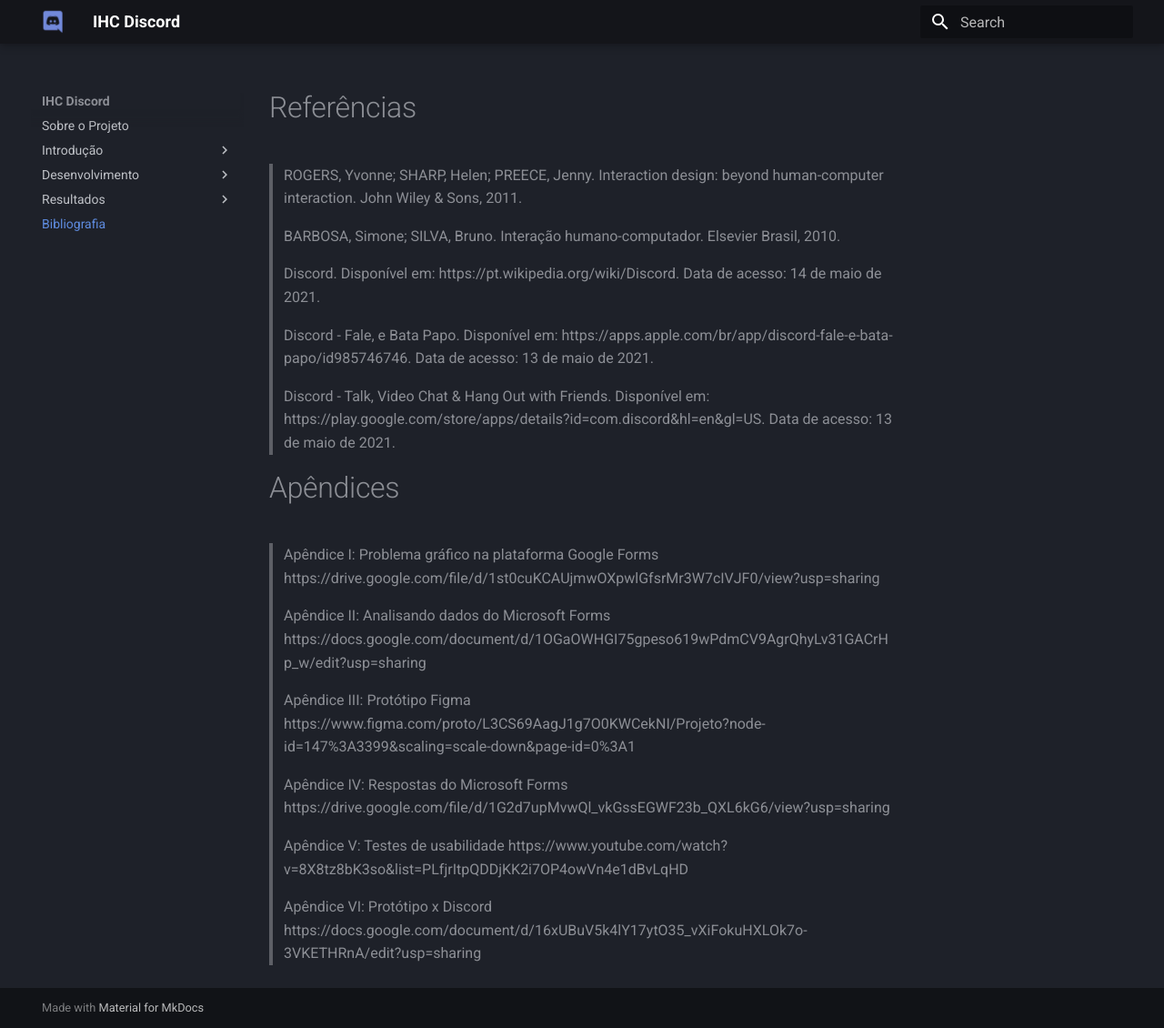
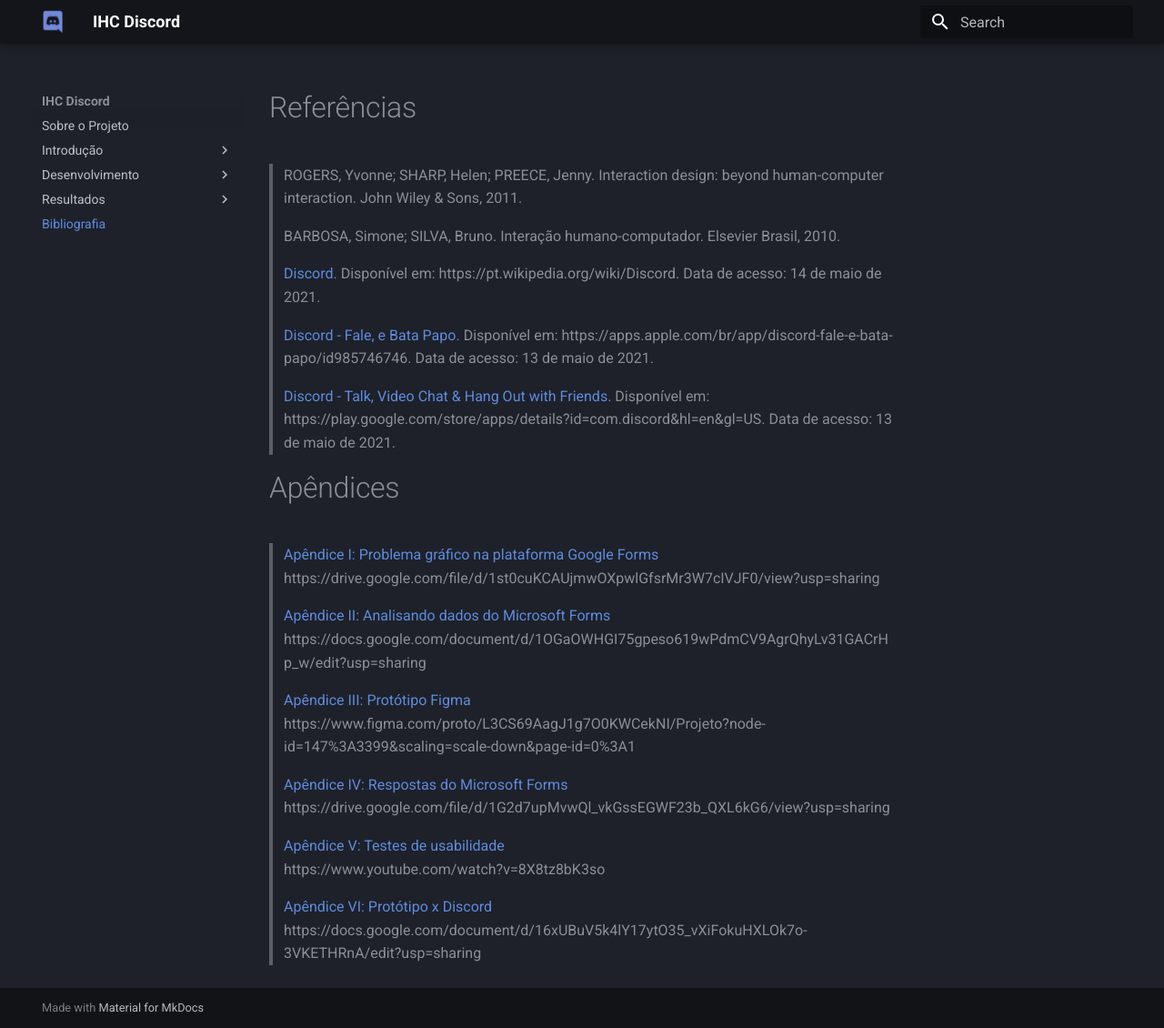
Before and after one commit to HB-fga/IHC-2020.2-Discord, an MkDocs documentation site: the page built from docs/Bibliografia.md, in a window 1280 px wide and 1130 px high. Shown: the whole window at 91% size. Built offline with MkDocs 1.6.1 and Material for MkDocs 9.7.7, drawn with Linux system fonts in a browser that asks for light colours; old or Windows-style settings are respelled for this version of MkDocs; some of the changed lines change nothing that is shown.

Commit message:
atualizando links na Bibliografia

```diff
--- a/docs/Bibliografia.md
+++ b/docs/Bibliografia.md
@@ -3,27 +3,27 @@
 
 > BARBOSA, Simone; SILVA, Bruno. Interação humano-computador. Elsevier Brasil, 2010.
 
-> Discord. Disponível em: https://pt.wikipedia.org/wiki/Discord. Data de acesso: 14 de maio de 2021.
+> [Discord.](https://pt.wikipedia.org/wiki/Discord) Disponível em: https://pt.wikipedia.org/wiki/Discord. Data de acesso: 14 de maio de 2021.
 
-> Discord - Fale, e Bata Papo. Disponível em: https://apps.apple.com/br/app/discord-fale-e-bata-papo/id985746746. Data de acesso: 13 de maio de 2021.
+> [Discord - Fale, e Bata Papo.](https://apps.apple.com/br/app/discord-fale-e-bata-papo/id985746746) Disponível em: https://apps.apple.com/br/app/discord-fale-e-bata-papo/id985746746. Data de acesso: 13 de maio de 2021.
 
-> Discord - Talk, Video Chat & Hang Out with Friends. Disponível em: https://play.google.com/store/apps/details?id=com.discord&hl=en&gl=US. Data de acesso: 13 de maio de 2021.
+> [Discord - Talk, Video Chat & Hang Out with Friends.](https://play.google.com/store/apps/details?id=com.discord&hl=en&gl=US) Disponível em: https://play.google.com/store/apps/details?id=com.discord&hl=en&gl=US. Data de acesso: 13 de maio de 2021.
 
 # Apêndices
-> Apêndice I: Problema gráfico na plataforma Google Forms
+> [Apêndice I: Problema gráfico na plataforma Google Forms](https://drive.google.com/file/d/1st0cuKCAUjmwOXpwlGfsrMr3W7cIVJF0/view?usp=sharing)
 https://drive.google.com/file/d/1st0cuKCAUjmwOXpwlGfsrMr3W7cIVJF0/view?usp=sharing
 
-> Apêndice II: Analisando dados do Microsoft Forms
+> [Apêndice II: Analisando dados do Microsoft Forms](https://docs.google.com/document/d/1OGaOWHGI75gpeso619wPdmCV9AgrQhyLv31GACrHp_w/edit?usp=sharing)
 https://docs.google.com/document/d/1OGaOWHGI75gpeso619wPdmCV9AgrQhyLv31GACrHp_w/edit?usp=sharing
 
-> Apêndice III: Protótipo Figma
+> [Apêndice III: Protótipo Figma](https://www.figma.com/proto/L3CS69AagJ1g7O0KWCekNI/Projeto?node-id=147%3A3399&scaling=scale-down&page-id=0%3A1)
 https://www.figma.com/proto/L3CS69AagJ1g7O0KWCekNI/Projeto?node-id=147%3A3399&scaling=scale-down&page-id=0%3A1
 
-> Apêndice IV: Respostas do Microsoft Forms
+> [Apêndice IV: Respostas do Microsoft Forms](https://drive.google.com/file/d/1G2d7upMvwQl_vkGssEGWF23b_QXL6kG6/view?usp=sharing)
 https://drive.google.com/file/d/1G2d7upMvwQl_vkGssEGWF23b_QXL6kG6/view?usp=sharing
 
-> Apêndice V: Testes de usabilidade
-https://www.youtube.com/watch?v=8X8tz8bK3so&list=PLfjrItpQDDjKK2i7OP4owVn4e1dBvLqHD
+> [Apêndice V: Testes de usabilidade](https://www.youtube.com/watch?v=8X8tz8bK3so)
+https://www.youtube.com/watch?v=8X8tz8bK3so
 
-> Apêndice VI: Protótipo x Discord
+> [Apêndice VI: Protótipo x Discord](https://docs.google.com/document/d/16xUBuV5k4lY17ytO35_vXiFokuHXLOk7o-3VKETHRnA/edit?usp=sharing)
 https://docs.google.com/document/d/16xUBuV5k4lY17ytO35_vXiFokuHXLOk7o-3VKETHRnA/edit?usp=sharing
```
